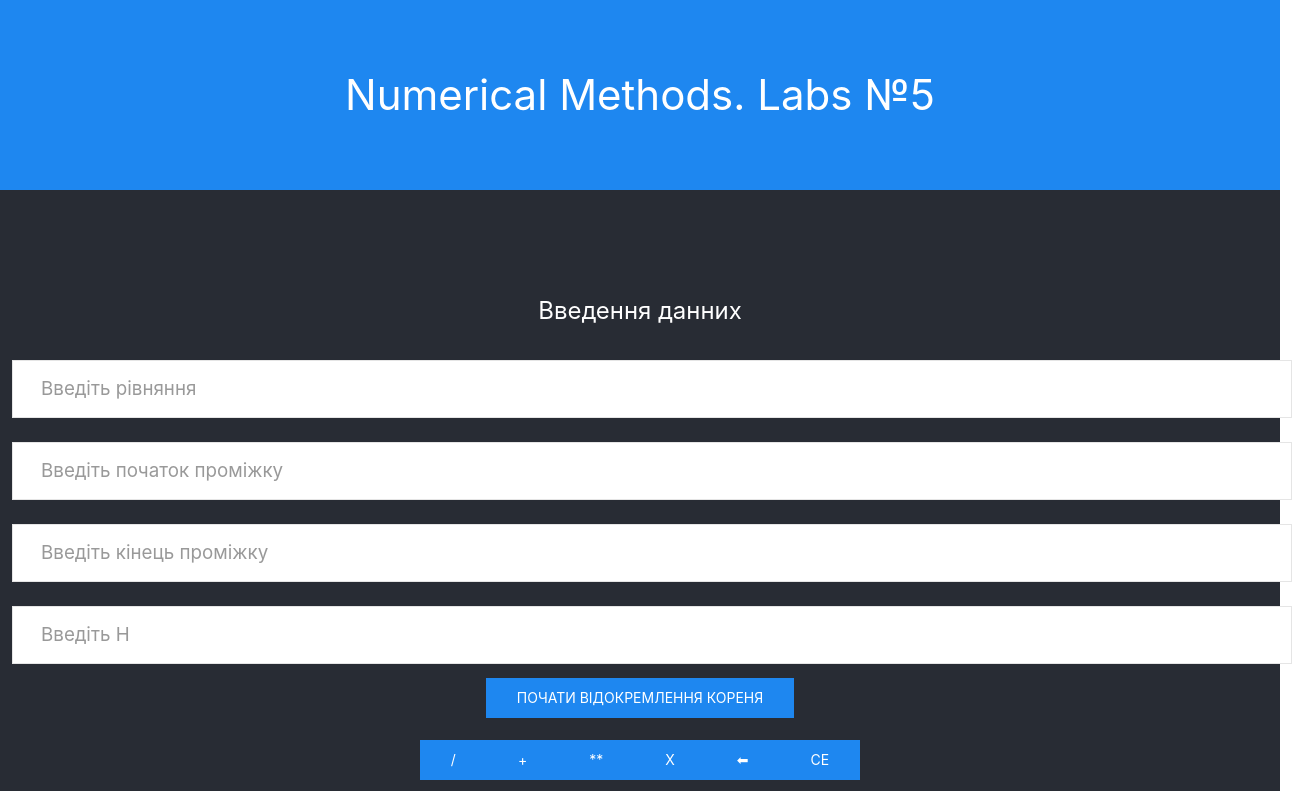
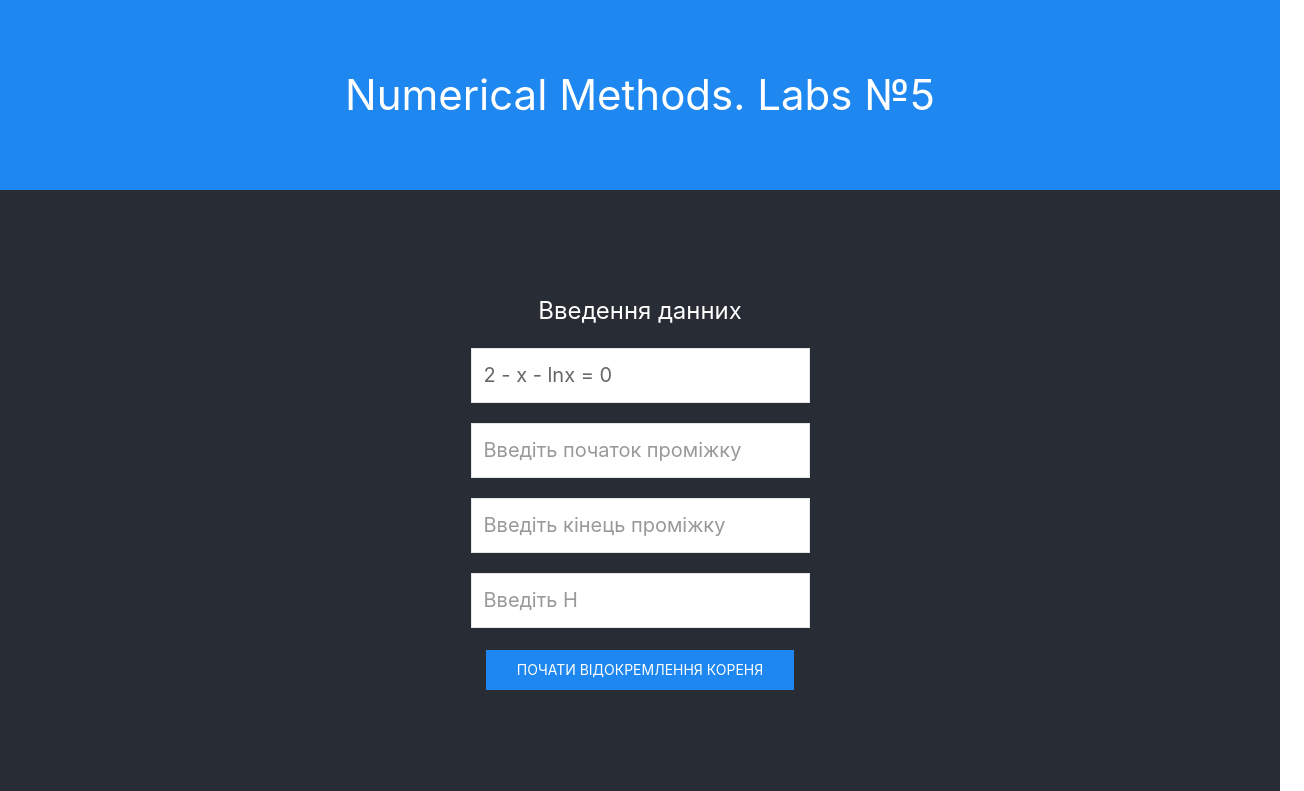
Before and after one commit to faramozzayw/Numerical-Methods.-Labs, a React (Create React App) app: page / in a window 1280 px wide. Shown: the top 791 px of the page, 1304 px wide, since content can reach past the window. Built offline with nearby package versions, Linux system fonts and the light colour scheme.

Commit message:
Basic version (#2)
* Finished MyFunc

* Hotfix

* Added argument checks to pass to the MyFunc function

* Finished basic-version.

```diff
--- a/package.json
+++ b/package.json
@@ -1,6 +1,6 @@
 {
   "name": "labs",
-  "version": "0.1.0",
+  "version": "0.2.0",
   "private": true,
   "dependencies": {
     "react": "^16.8.4",
--- a/src/Function/Calculations.js
+++ /dev/null
@@ -1,11 +0,0 @@
-const CalcResult = (func, first, end, h) => {
-	console.log(`
-			Logs from Calculations.js
-			Function: ${func}
-			First: ${first}
-			End: ${end}
-			H: ${h}
-		`);
-}
-
-export default CalcResult;
--- a/src/Function/MyFunc.js
+++ b/src/Function/MyFunc.js
@@ -1,17 +1,23 @@
 const MyFunc = (a, b, h) => {
 	let x = a;
-	const u = 2 - x - Math.log10(x);
+	let u = 2 - x - Math.log(x);
+	if (!Number.isFinite(u)) {
+		alert('Неочікуваний результат. Будь ласка, перевірте правильність даних та спробуйте знову.')
+		return;
+	}
+	// x += h;
 	while (x <= b) {
-		v = 2 - i - Math.log10(i);
+		let v = 2 - x - Math.log(x);
 		if (u * v < 0) {
-			alert('На ділянці x-h, x існує корінь');
+			alert(`На ділянці [${(x-h) < x ? `${x-h}, ${x}` : `${x}, ${x-h}`}] існує корінь`);
 			u = v;
 		} else {
 			u = v;
 		}
-		x +=h
+		x += h;
 	}
-	alert('Кінець відокремлення.')
+
+	alert('Кінець відокремлення.');
 }
 
 export default MyFunc;
--- a/src/components/App.jsx
+++ b/src/components/App.jsx
@@ -1,26 +1,20 @@
 import React, { Component } from 'react';
-
 
 import Jumbotron from './Jumbotron';
 import Form from './Form';
-import Constructor from './Constructor';
-
 
 import './../uikit/css/uikit.min.css';
 import './../css/App.css';
 
-class App extends Component {
-  render() {
-    return (
-      <div className="App">
+const App = () => {
+  return(
+    <div className="App">
         <Jumbotron />
         <main className="App-body">
           <Form />
-          <Constructor />
         </main>
       </div>
-    );
-  }
+  )
 }
 
 export default App;
--- a/src/components/Constructor.jsx
+++ /dev/null
@@ -1,66 +0,0 @@
-import React, { Component } from 'react';
-
-export default class Constructor extends Component {
-	state = {
-		func: ''
-	}
-
-	handleClick = e => {
-		e.preventDefault();
-		const resultStr = this.state.func.concat(e.target.value);
-		this.setState({
-			func: resultStr
-		});
-	}
-
-	deletedClick = e => {
-		e.preventDefault();
-		if (e.target.value === 'one') {
-		  this.setState({
-			  func: this.state.func.slice(this.state.func.lenght, -1)
-		  });
-		} else {
-			this.setState({
-				func: ''
-			})
-		}
-	}
-
-	render() {
-		return (
-			<div>
-				<form>
-					<fieldset className="uk-fieldset" >
-						<button className="uk-button uk-button-primary"
-			  	      		onClick={this.handleClick.bind(this)}
-			  	      		value={'/'}
-			  	      		title='Знак деления'>/</button>
-			  		<button className="uk-button uk-button-primary"
-			  		      	onClick={this.handleClick.bind(this)}
-			  		      	value={'+'}>+</button>
-			  		<button className="uk-button uk-button-primary"
-			  		      	onClick={this.handleClick.bind(this)}
-			  		      	value={'**'}
-			  		      	title='Возведение в степень.'>**</button>
-			  		<button className="uk-button uk-button-primary"
-			  		      	onClick={this.handleClick.bind(this)}
-			  		      	value={'x'}
-			  		      	title='Добавить переменную х.'>x</button>
-			  		<button className="uk-button uk-button-primary"
-			  		      	onClick={this.deletedClick.bind(this)}
-			  		      	value='one'
-			  		      	title='Удалить один символ.'>⬅</button>
-			  		<button className="uk-button uk-button-primary"
-			  		      	onClick={this.deletedClick.bind(this)}
-			  		      	value='all'
-			  		      	title='Удалить один символ.'>CE</button>
-					</fieldset>
-					<input 	className="uk-input App-form" type="text" placeholder="Введіть рівняння" id="func"
-									value={this.state.func}
-									readOnly
-					/>
-				</form>
-			</div>
-		);
-	}
-}
--- a/src/components/Form.jsx
+++ b/src/components/Form.jsx
@@ -1,59 +1,72 @@
 import React, { Component } from 'react';
 
-import CalcResult from './../Function/Calculations'
+import MyFunc from './../Function/MyFunc'
 
 export default class  extends Component {
 	state = {
-		defaultfx: '2-x-lnx=0', // 2 - x - Math.log10(x) = 0
-		fx: '',
+		fx: '2 - x - lnx = 0',
 		h: '',
 		a: '',
 		b: ''
 	}
 
-	handleInputChange = event => {
-		const target = event.target;
-		const value = event.target.value;
-		const name = target.name;
-		this.setState({
-			[name]: value
-		})
-	}
+	handleInputChange = e => this.setState({[e.target.name]: e.target.value})
 
 	handleClick = e => {
 		e.preventDefault();
-		CalcResult(this.state.fx, this.state.a, this.state.b, this.state.h)
+		console.clear();
+		if (this.state.a.trim() === '' || this.state.b.trim() === '' || this.state.h.trim() === '') {
+			alert('Помилка вводу: порожня строка');
+			return;
+		}
+		const [a, b, h] = [Number(this.state.a), Number(this.state.b), Number(this.state.h)];
+
+		let result;
+
+		Number.isFinite(a) && Number.isFinite(b) && Number.isFinite(h) ?
+		result = MyFunc(a, b, h) :
+		alert('Перевірте правильність даних.');
+
+		console.log(result);
 	}
 
 	render()  {
 		return (
-			<div>
+			<div className="uk-container">
 				<form>
 			    <fieldset className="uk-fieldset">
 
 			        <legend className="uk-legend">Введення данних</legend>
 
 			        <div className="uk-margin">
-			            <input 	className="uk-input App-form" type="text" placeholder="Введіть рівняння" id="func"
+			            <input 	className="uk-input uk-form-large" type="text" placeholder="Введіть рівняння" id="func"
 													value={this.state.fx}
 													name='fx'
-													onChange={this.handleInputChange.bind(this)}
+													// onChange={this.handleInputChange.bind(this)}
+													readOnly
 									 />
-			            <input className="uk-input App-form" type="text" placeholder="Введіть початок проміжку" id="first"
+							</div>
+							<div className="uk-margin">
+			            <input className="uk-input uk-form-large" type="text" placeholder="Введіть початок проміжку" id="first"
 			            				value={this.state.a}
 			            				name='a'
 													onChange={this.handleInputChange.bind(this)}
 			            				/>
-			            <input className="uk-input App-form" type="text" placeholder="Введіть кінець проміжку" id="end"
+			         	</div>
+			        <div className="uk-margin">
+			            <input className="uk-input uk-form-large" type="text" placeholder="Введіть кінець проміжку" id="end"
 			            				value={this.state.b}
 			            				name='b'
 													onChange={this.handleInputChange.bind(this)}
 			            				/>
-			            <input className="uk-input App-form" type="text" placeholder="Введіть H" id="h"
+
+			        <div className="uk-margin">
+			            <input className="uk-input uk-form-large" type="text" placeholder="Введіть H" id="h"
 			            				value={this.state.h}
 			            				name='h'
 													onChange={this.handleInputChange.bind(this)}
 			            				/>
+			         	</div>
 			        		<button className="uk-button uk-button-primary"
 			        		onClick={this.handleClick.bind(this)}>Почати відокремлення кореня</button>
 			        </div>
--- a/src/components/Jumbotron.jsx
+++ b/src/components/Jumbotron.jsx
@@ -5,7 +5,6 @@ export default class Jumbotron extends Component {
 		return(
 			<section className="uk-section uk-section-primary">
 			  <div className="uk-container">
-
 			    <h1 className="">Numerical Methods. Labs №5</h1>
 			  </div>
 			</section>
--- a/src/css/App.css
+++ b/src/css/App.css
@@ -15,18 +15,3 @@
   font-size: calc(10px + 2vmin);
   color: white;
 }
-
-
-.App-form {
-  margin: .75rem !important;
-  padding: 1.75rem !important;
-  font-size: 1.175rem !important;
-}
-.App-form:not(textarea):not([multiple]):not([size]) {
-  height: 30px;
-  padding-left: 8px;
-  padding-right: 8px;
-}
-.App-form:not(select):not(input):not(textarea) {
-  line-height: 28px;
-}
```
Also changed, not shown: 1 other file (tests, documents, lock files or other folders).
